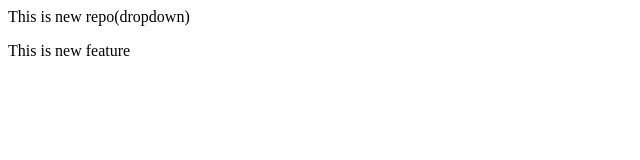
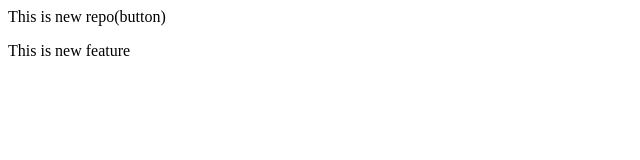
Before and after one commit to PriyankaBhati06/localrepo, a plain HTML site: page index.html in a window 1280 px wide. Shown: the full height of the page, 0-640 px from the left. Drawn offline with Linux system fonts and the light colour scheme.

```diff
--- a/index.html
+++ b/index.html
@@ -1,2 +1,2 @@
-<p>This is new repo(dropdown)</p>
+<p>This is new repo(button)</p>
 <p>This is new feature</p>
```
